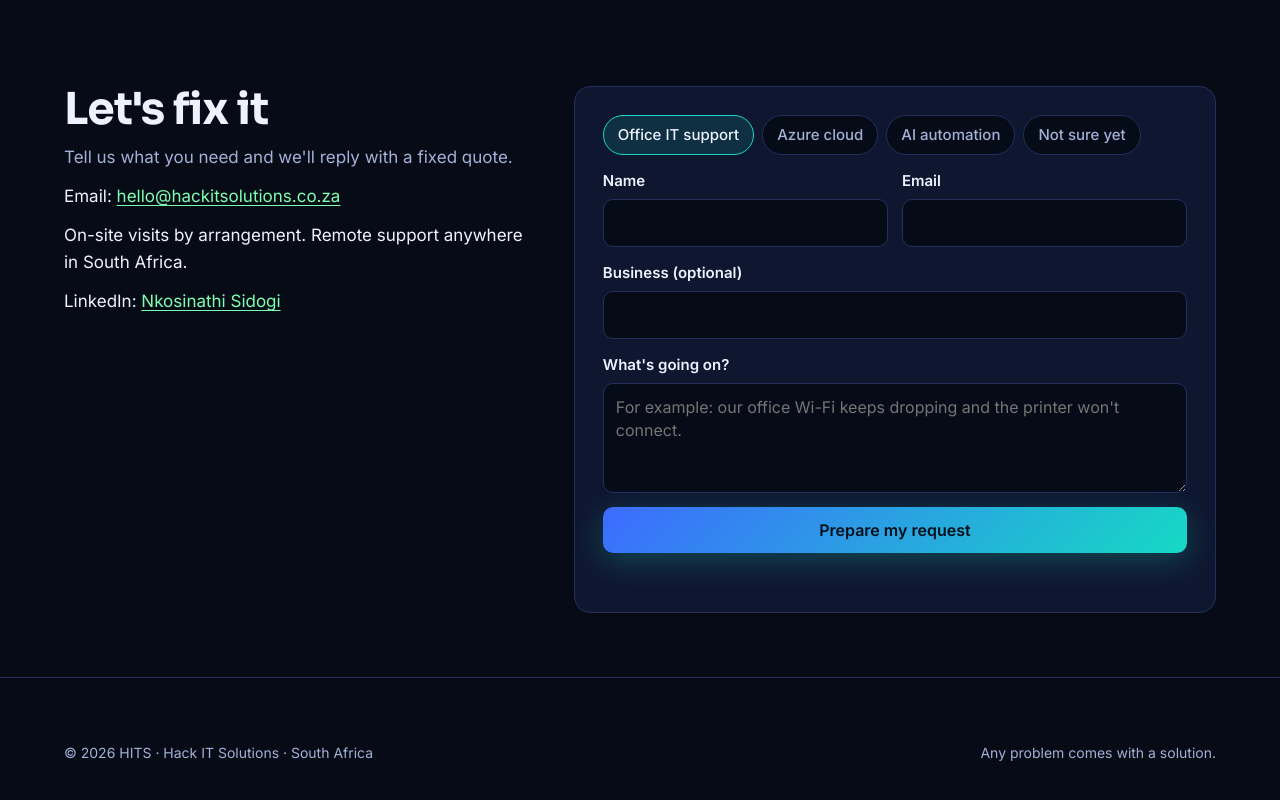
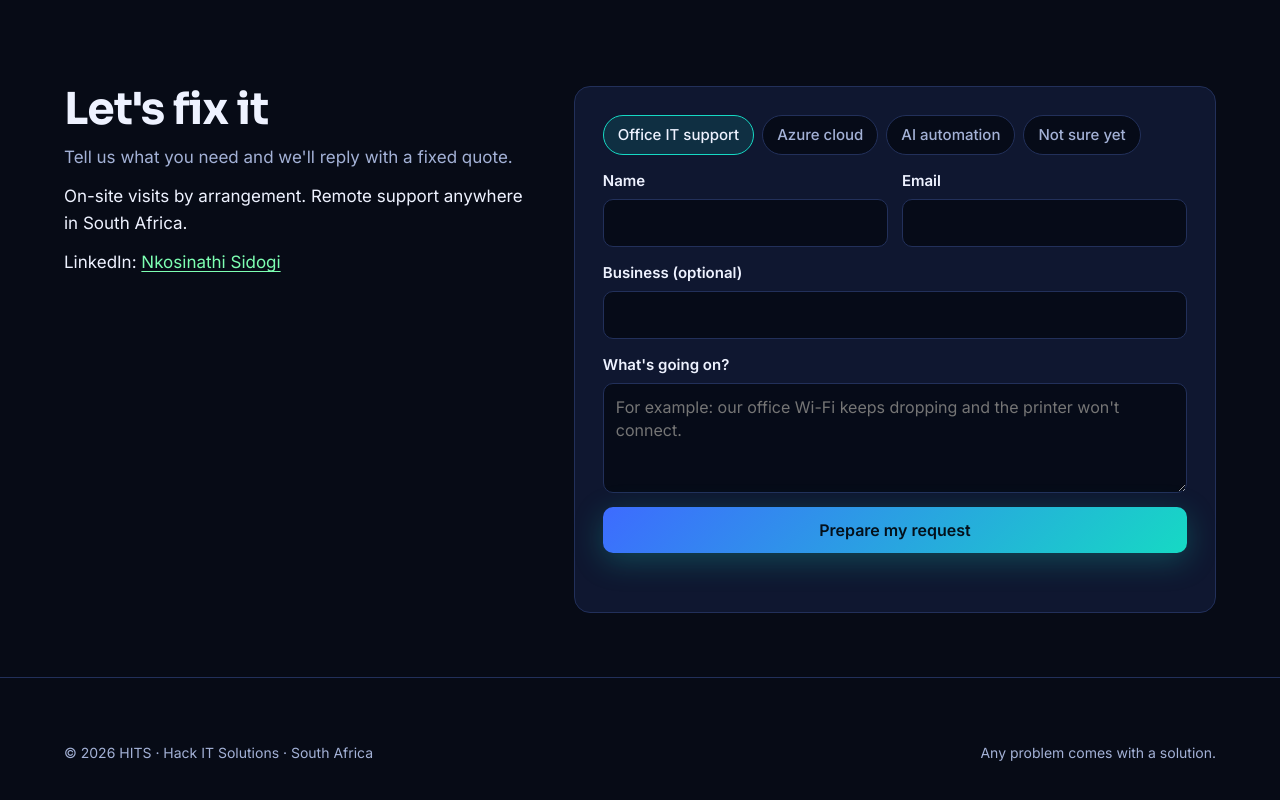
Before and after one commit to NkosinathiSid/hackitsolutions, a plain HTML site: page index.html in a window 1280 px wide. Shown: the part 3110-3910 px from the top of the page. Drawn offline with Linux system fonts and the light colour scheme.

Commit message:
Contact form sends to Gmail until domain email is set up
Co-Authored-By: Claude Opus 5.5 <noreply@anthropic.com>
Claude-Session: https://claude.ai/code/session_01BsxmRK6Sr4xNTVkKsUjjFb

```diff
--- a/index.html
+++ b/index.html
@@ -342,7 +342,6 @@ footer .in{display:flex;justify-content:space-between;align-items:center;gap:14p
       <div class="direct">
         <h2>Let's fix it</h2>
         <p class="lede">Tell us what you need and we'll reply with a fixed quote.</p>
-        <p>Email: <a href="mailto:hello@hackitsolutions.co.za">hello@hackitsolutions.co.za</a></p>
         <p>On-site visits by arrangement. Remote support anywhere in South Africa.</p>
         <p>LinkedIn: <a href="https://www.linkedin.com/in/nkosinathi-sidogi-4742321b0">Nkosinathi Sidogi</a></p>
       </div>
@@ -363,8 +362,8 @@ footer .in{display:flex;justify-content:space-between;align-items:center;gap:14p
           <button class="btn go" type="submit">Prepare my request</button>
           <p id="err" role="alert"></p>
           <div id="done" aria-live="polite">
-            <p style="margin-top:0"><strong>Ready to send.</strong> Open it in your email app, or email it to <code>hello@hackitsolutions.co.za</code> yourself.</p>
-            <a class="btn go sm" id="mail" href="mailto:hello@hackitsolutions.co.za">Open my email app</a>
+            <p style="margin-top:0"><strong>Ready to send.</strong> Your email app will open with your request filled in.</p>
+            <a class="btn go sm" id="mail" href="mailto:nkosinathimac@gmail.com">Open my email app</a>
           </div>
         </form>
       </div>
@@ -585,7 +584,7 @@ footer .in{display:flex;justify-content:space-between;align-items:center;gap:14p
     if (!nm || !/^[^@\s]+@[^@\s]+\.[^@\s]+$/.test(em)) { err.textContent = 'Please add your name and a valid email address.'; return; }
     err.textContent = '';
     const body = `Name: ${nm}\nEmail: ${em}\nBusiness: ${co || '-'}\nNeed: ${need}\n\n${msg}`;
-    mail.href = 'mailto:hello@hackitsolutions.co.za?subject=' + encodeURIComponent('Quote request: ' + need) + '&body=' + encodeURIComponent(body);
+    mail.href = 'mailto:nkosinathimac@gmail.com?subject=' + encodeURIComponent('Quote request: ' + need) + '&body=' + encodeURIComponent(body);
     done.classList.add('show');
   });
 }
```
